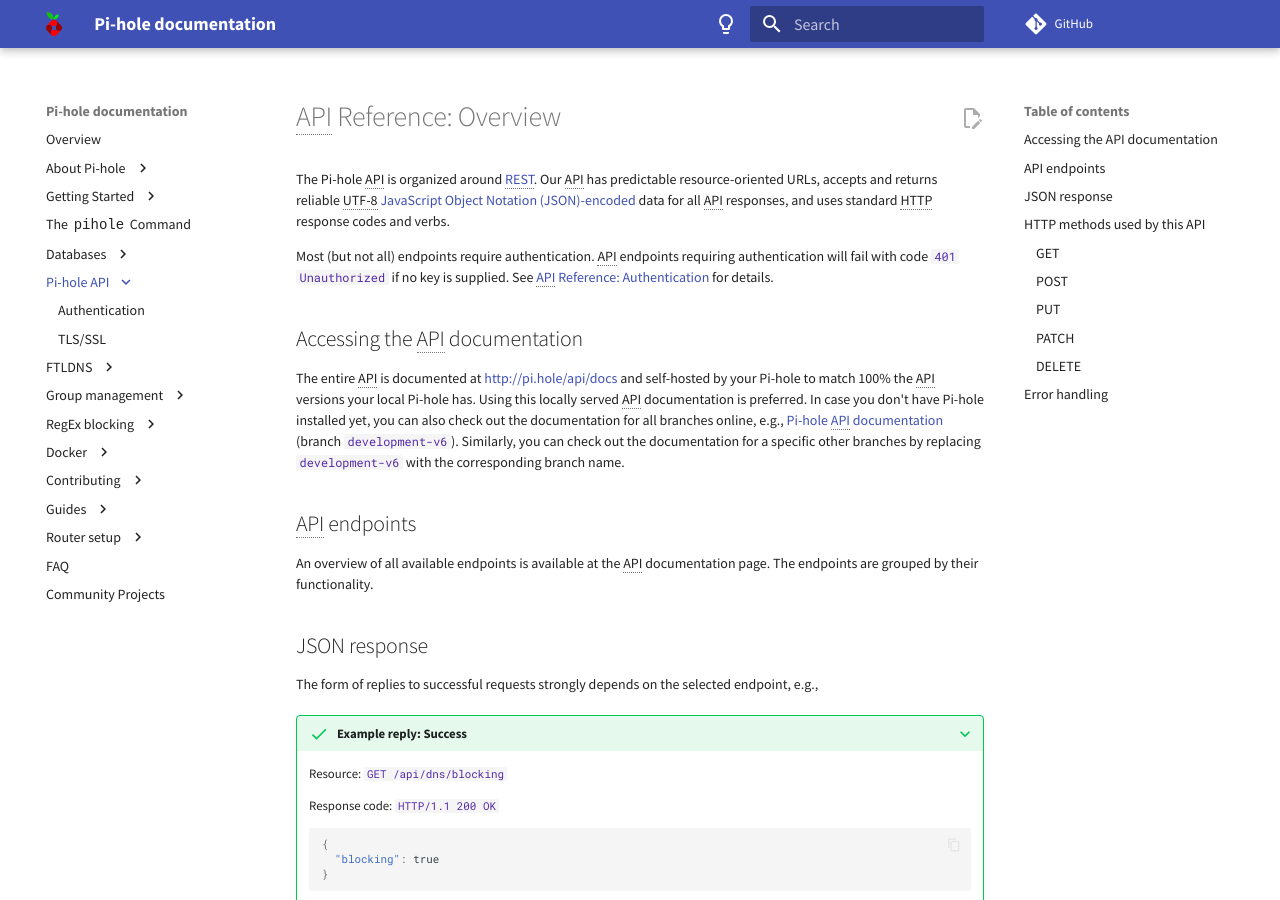
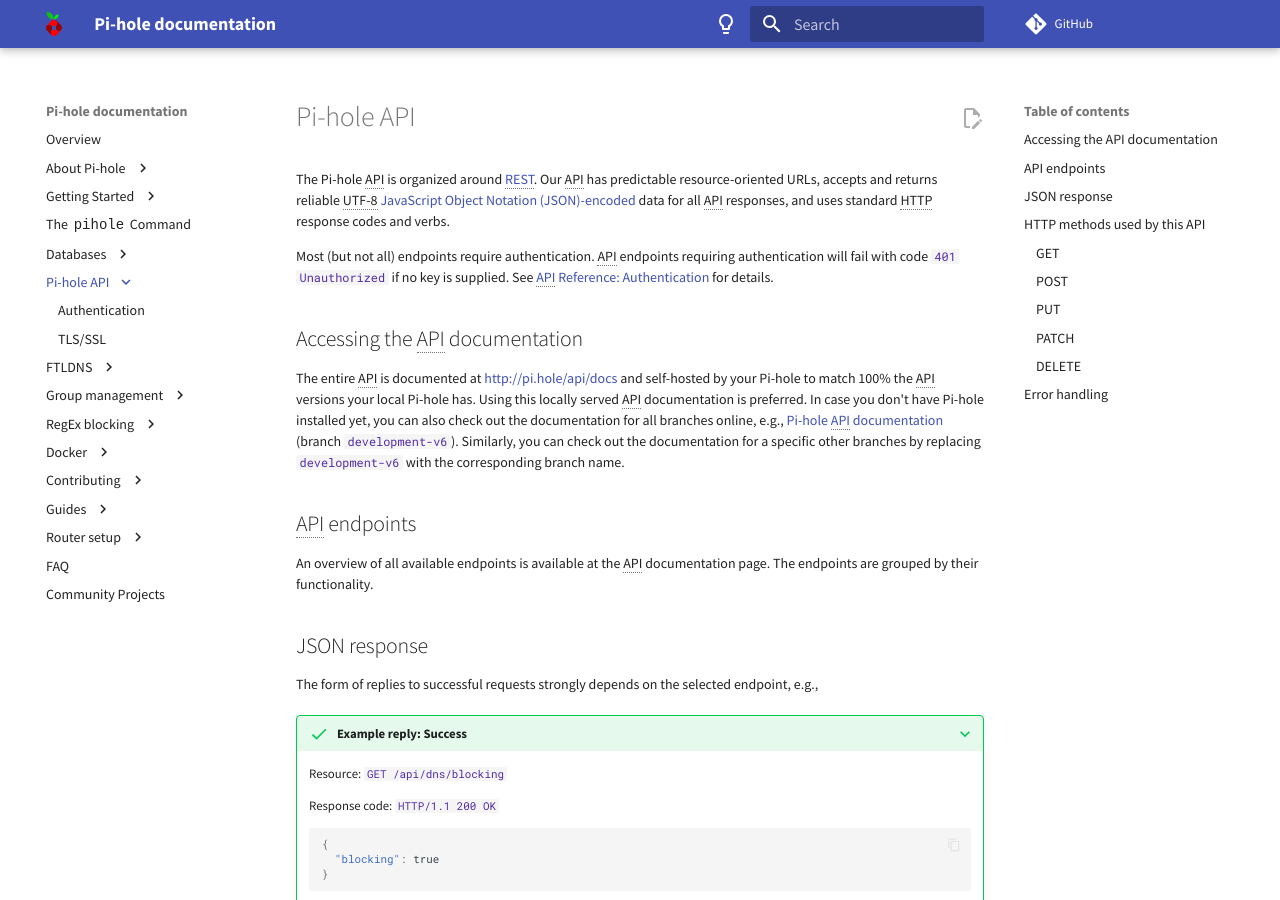
Before and after one commit to pi-hole/docs, an MkDocs documentation site: the page built from docs/api/index.md, in a window 1280 px wide and 900 px high. Built offline with MkDocs 1.6.1 and Material for MkDocs 9.7.7, drawn with Linux system fonts in a browser that asks for light colours; comment, search, counter and statistics services are not loaded.

Commit message:
API Section. Tidy up titles
Signed-off-by: Adam Warner <me@adamwarner.co.uk>

```diff
--- a/docs/api/auth.md
+++ b/docs/api/auth.md
@@ -1,5 +1,3 @@
-# API Reference: Authentication
-
 Authentication is required for most API endpoints. The Pi-hole API uses a session-based authentication system. This means that you will not be able to use a static token to authenticate your requests. Instead, you will be given a session ID (SID) that you will have to use. If you didn't set a password for your Pi-hole, you don't have to authenticate your requests.
 
 To get a session ID, you will have to send a `POST` request to the `/api/auth` endpoint with a payload containing your password. Note that is also possible to use an application password instead of your regular password, e.g., if you don't want to put your password in your scripts or if you have 2FA enabled for your regular password. One application password can be generated in the web interface on the settings page.
--- a/docs/api/index.md
+++ b/docs/api/index.md
@@ -1,5 +1,3 @@
-# API Reference: Overview
-
 The Pi-hole API is organized around [REST](http://en.wikipedia.org/wiki/Representational_State_Transfer). Our API has predictable resource-oriented URLs, accepts and returns reliable UTF-8 [JavaScript Object Notation (JSON)-encoded](http://www.json.org/) data for all API responses, and uses standard HTTP response codes and verbs.
 
 Most (but not all) endpoints require authentication. API endpoints requiring authentication will fail with code `401 Unauthorized` if no key is supplied. See [API Reference: Authentication](auth.md) for details.
--- a/mkdocs.yml
+++ b/mkdocs.yml
@@ -129,7 +129,7 @@
       - 'Group Management': database/domain-database/groups.md
       - 'Database Recovery': database/domain-database/recovery.md
   - 'Pi-hole API':
-    - 'Overview': api/index.md
+    - 'Pi-hole API': api/index.md
     - 'Authentication': api/auth.md
     - 'TLS/SSL': api/tls.md
   - 'FTLDNS':
```
